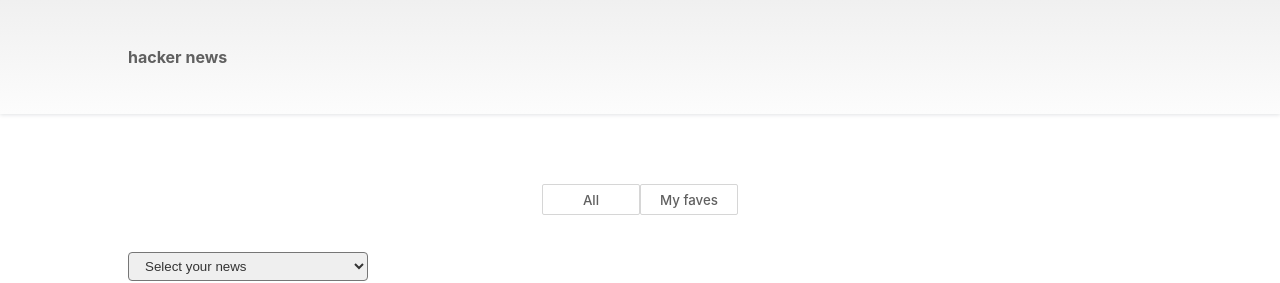
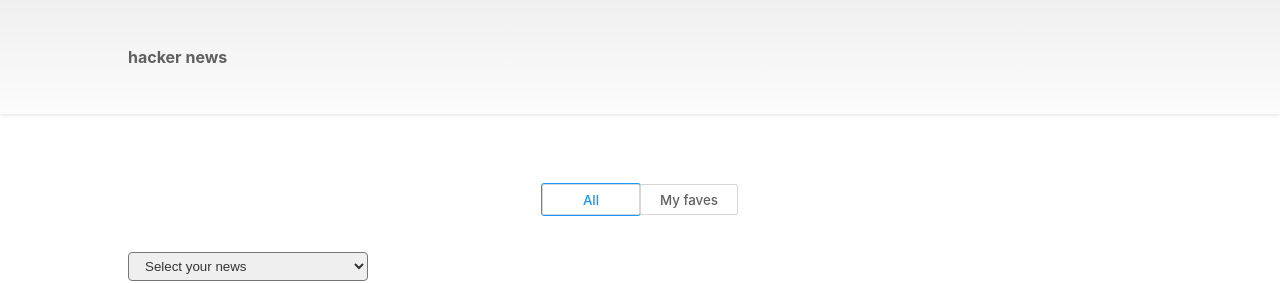
Before and after one commit to Julius-cell/hacker-news, an Angular app: page /hacker-news in a window 1280 px wide. Shown: the top 283 px of the page. Built offline with nearby package versions, Linux system fonts and the light colour scheme.

Commit message:
Update buton pressed style

```diff
--- a/src/app/hacker-news/home/home.component.css
+++ b/src/app/hacker-news/home/home.component.css
@@ -31,9 +31,8 @@
   border: solid 1px var(--color-11);
   color: var(--color-11);
 }
-button:focus {
-  outline: 0;
-  border: solid 1px var(--color-11);
+.pressed, button:focus {
+  outline: solid 1px var(--color-11);
   color: var(--color-11);
 }
 select {
--- a/src/app/hacker-news/home/home.component.html
+++ b/src/app/hacker-news/home/home.component.html
@@ -4,8 +4,8 @@
 </div>
 
 <div class="wrap-selector">
-  <button (click)="showAll()">All</button>
-  <button (click)="showFavs()">My faves</button>
+  <button [ngClass]="{'pressed': !favorites}" (click)="showAll()">All</button>
+  <button [ngClass]="{'pressed': favorites}" (click)="showFavs()">My faves</button>
 </div>
 
 <div class="body">
```
